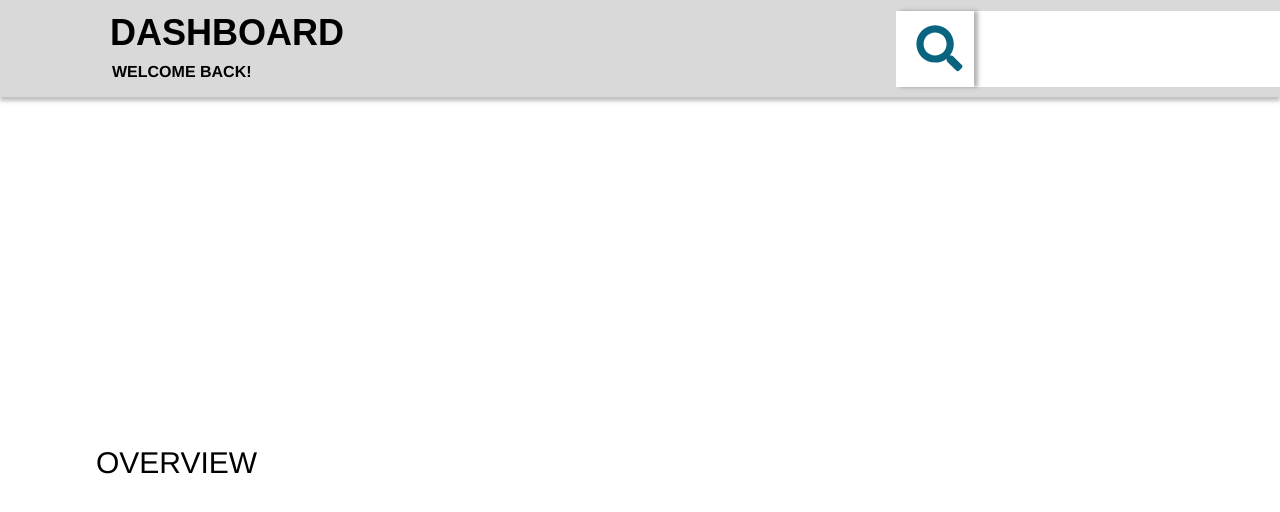
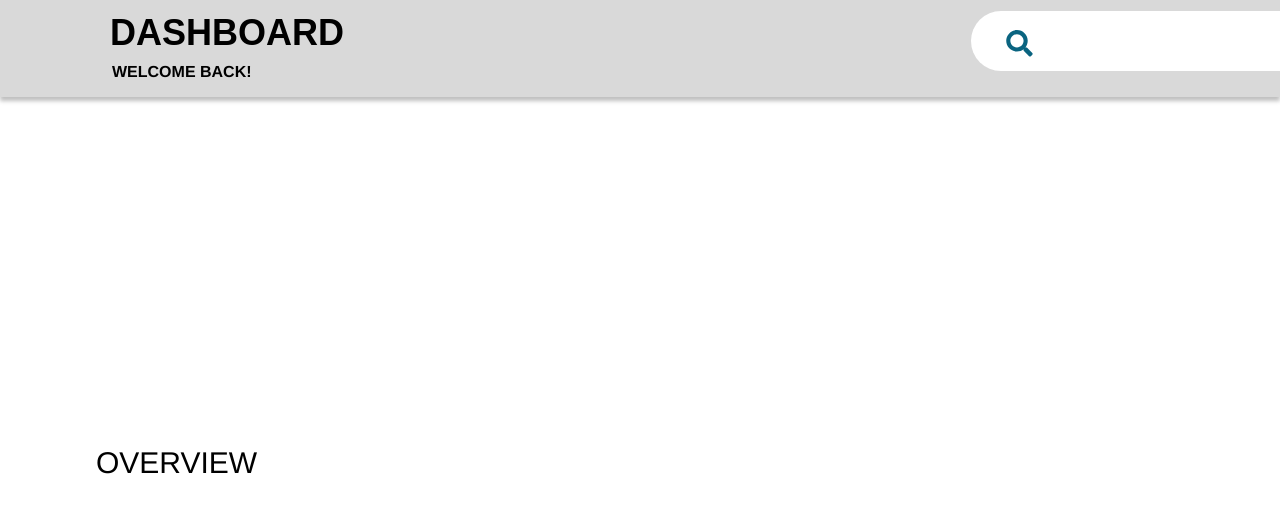
Before and after one commit to Deepaligup-ta/UPES-Portal, a React (Create React App) app: page /management in a window 1280 px wide. Shown: the top 512 px of the page. Built offline with nearby package versions, Linux system fonts and the light colour scheme.

Commit message:
Update Management.css
changed search bar

```diff
--- a/src/components/Management/Management.css
+++ b/src/components/Management/Management.css
@@ -61,27 +61,29 @@
 
 .box .rectangle {
   background-color: #ffffff;
-  height: 76px;
-  left: 1px;
+  height: 60px;
+  left: 75px;
   position: absolute;
   top: 0;
-  width: 502px;
+  width: 350px;
+  border-radius: 50px;
 }
-
+/*
 .box .rectangle-2 {
   background-color: #ffffff;
   box-shadow: 4px 0px 4px #0000004c;
-  height: 76px;
+  height: 60px;
   left: 0;
   position: absolute;
   top: 0;
-  width: 78px;
-}
+  width: 65px;
+  border-radius: 50px;
+} */
 
 .box .icon-search {
-  height: 47px;
-  left: 20px;
+  height: 37px;
+  left: 110px;
   position: absolute;
   top: 14px;
-  width: 47px;
+  width: 27px;
 }
```
